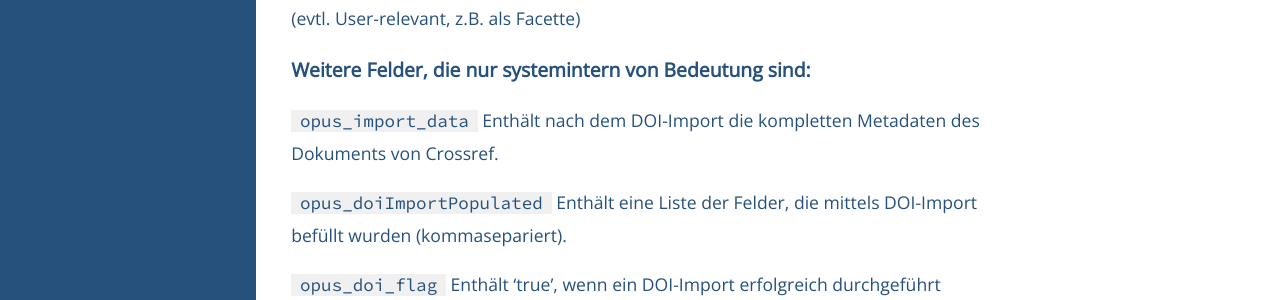
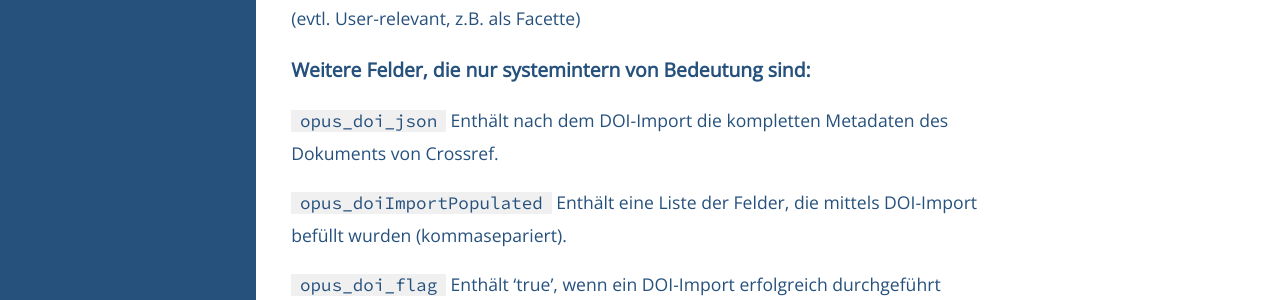
Before and after one commit to OPUS4/userdoc, a Jekyll site: the page built from admin/enrichments.md, in a window 1280 px wide and 900 px high, scrolled down 3016 px. Shown: the part 508-808 px from the top of the window. Built offline with Jekyll 4.4.1, drawn with Linux system fonts in a browser that asks for light colours.

Commit message:
Update enrichments.md
updated enrichment name opus_doi_json

```diff
--- a/admin/enrichments.md
+++ b/admin/enrichments.md
@@ -97,7 +97,7 @@ Für den "DOI-Import" (ab Version 4.8.1) werden einige Enrichment-Felder benöti
 
 ### Weitere Felder, die nur systemintern von Bedeutung sind:
 
-`opus_import_data` Enthält nach dem DOI-Import die kompletten Metadaten des Dokuments von Crossref.
+`opus_doi_json` Enthält nach dem DOI-Import die kompletten Metadaten des Dokuments von Crossref.
 
 `opus_doiImportPopulated` Enthält eine Liste der Felder, die mittels DOI-Import befüllt wurden (kommasepariert).
 
```
